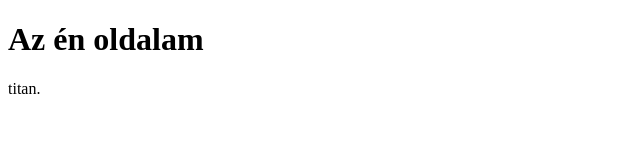
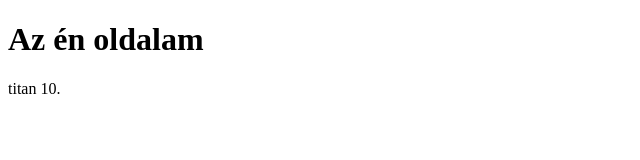
Before and after one commit to Konya-Adam/shop, a plain HTML site: page index.html in a window 1280 px wide. Shown: the full height of the page, 0-640 px from the left. Drawn offline with Linux system fonts and the light colour scheme.

Commit message:
Update index.html

```diff
--- a/index.html
+++ b/index.html
@@ -3,7 +3,7 @@
 <body>
 
 <h1>Az én oldalam</h1>
-<p>titan.</p>
+<p>titan 10.</p>
 
 </body>
 </html>
```
